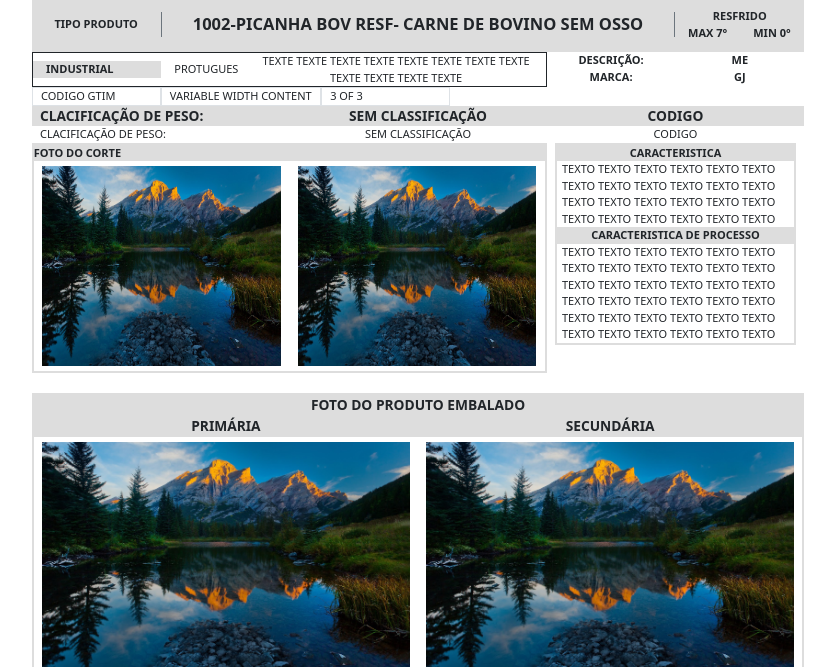
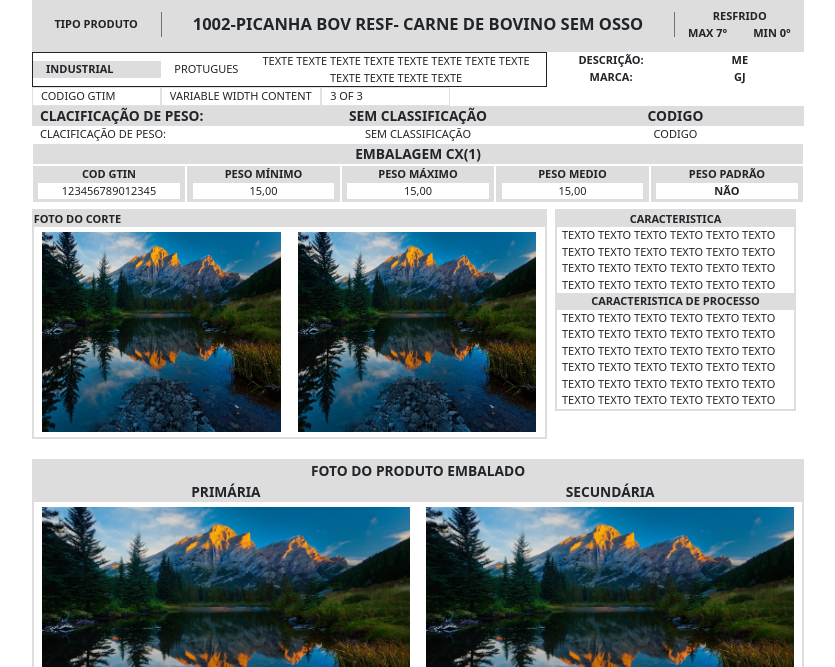
Before and after one commit to Kaiomartini/RelatoriosCustomisados, a plain HTML site: page RelatorioCristiano/realtorioCristiano.html in a window 1280 px wide. Shown: the part 133-800 px from the top of the page, without its empty margins (222-1057 px from the left). Drawn offline with nearby package versions, Linux system fonts and the light colour scheme.

Commit message:
modelo de bloco de informações.

```diff
--- a/RelatorioCristiano/realtorioCristiano.html
+++ b/RelatorioCristiano/realtorioCristiano.html
@@ -64,7 +64,7 @@
 
         .distaca {
             background-color: #ddd;
-            font-weight: bold;
+
 
         }
 
@@ -139,13 +139,9 @@
                         </div>
                     </div>
                 </div>
-
-
-
                 <div class="col-4 text-center">
                     <div class="row">
                         <div class="col-12 distaca fw-bold">CÓDIGO DSPeDC 001</div>
-
                         <div class="col-6 text-start">
                             <div>Data de Emissão:</div>
                             <div>Data de Revisão:</div>
@@ -160,8 +156,6 @@
                         </div>
                     </div>
                 </div>
-                <!-- <div class=" text-decoration-underline col-12 fs-3 text-center">titulo do formulario </div> -->
-
             </div>
         </section>
         <!-- #################### --- FIM bloco 1 -- ################################  -->
@@ -218,6 +212,7 @@
                 3 of 3
             </div>
         </div>
+
         <!-- <div class="row">
             <table class="table align-middle table-bordered border">
 
@@ -275,7 +270,7 @@
         </div>
 
         <div class="row">
-            <div class="col-4 text-start ">
+            <div class="col-4 text-start">
                 <div>Clacificação de peso:</div>
             </div>
             <div class="col-4 text-center">
@@ -286,6 +281,80 @@
                 <div>Codigo</div>
             </div>
         </div>
+
+        <div class="row row-cols-5 mb-2" style="display: none;"> <!--informações gerais padrao 1 -->
+            <div class="col bg-dark bg-opacity-25   text-center  px-2 border border-white">
+                <div class="fw-bold">cod gtin </div>
+                <div class="bg-white mb-1 fs-5">
+                    123456789012345
+                </div>
+            </div>
+            <div class="col bg-dark bg-opacity-25   text-center  px-2 border  border-white">
+                <div class="fw-bold">Peso Mínimo</div>
+                <div class="bg-white mb-1 fs-5">
+                     15,00
+                </div>
+            </div>
+            <div class="col bg-dark bg-opacity-25   text-center  px-2 border border-white">
+                <div class="fw-bold">Peso Máximo</div>
+                <div class="bg-white mb-1 fs-5">
+                    15,00
+                </div>
+            </div>
+            <div class="col bg-dark bg-opacity-25   text-center  px-2 border border-white">
+                <div class="fw-bold">Peso Medio</div>
+                <div class="bg-white mb-1 fs-5">
+                    15,00
+                </div>
+            </div>
+            <div class="col bg-dark bg-opacity-25   text-center  px-2  border border-white">
+                <div class="fw-bold">Peso padrão</div>
+                <div class="bg-white mb-1 fw-bold fs-5">
+                    Não
+                </div>
+            </div>
+        </div>
+
+
+            <div class="row">
+                <div class="col distaca text-center fw-bold border border-white fs-5">Embalagem CX(1)</div>
+            </div>
+            <div class="row row-cols-5 mb-2"> <!--informações gerais padrao 2 com distaca -->
+                <div class="col distaca text-center  px-2 border border-white">
+                <div class="fw-bold ">cod gtin </div>
+                <div class="bg-white mb-1 ">
+                    123456789012345
+                </div>
+            </div>
+            <div class="col distaca text-center  px-2 border  border-white">
+                <div class="fw-bold ">Peso Mínimo</div>
+                <div class="bg-white mb-1 ">
+                    15,00
+                </div>
+            </div>
+            <div class="col distaca text-center  px-2 border border-white">
+                <div class="fw-bold ">Peso Máximo</div>
+                <div class="bg-white mb-1 ">
+                    15,00
+                </div>
+            </div>
+            <div class="col distaca text-center  px-2 border border-white">
+                <div class="fw-bold ">Peso Medio</div>
+                <div class="bg-white mb-1 ">
+                    15,00
+                </div>
+            </div>
+            <div class="col distaca text-center  px-2  border border-white">
+                <div class="fw-bold ">Peso padrão</div>
+                <div class="bg-white mb-1 fw-bold ">
+                    Não
+                </div>
+            </div>
+
+
+
+        </div>
+
         <!-- #################### --- FIM bloco 3 -- ################################  -->
         <!-- #################### --- INICIO bloco 4 IMA-- ################################  -->
         <div class="row">
```
